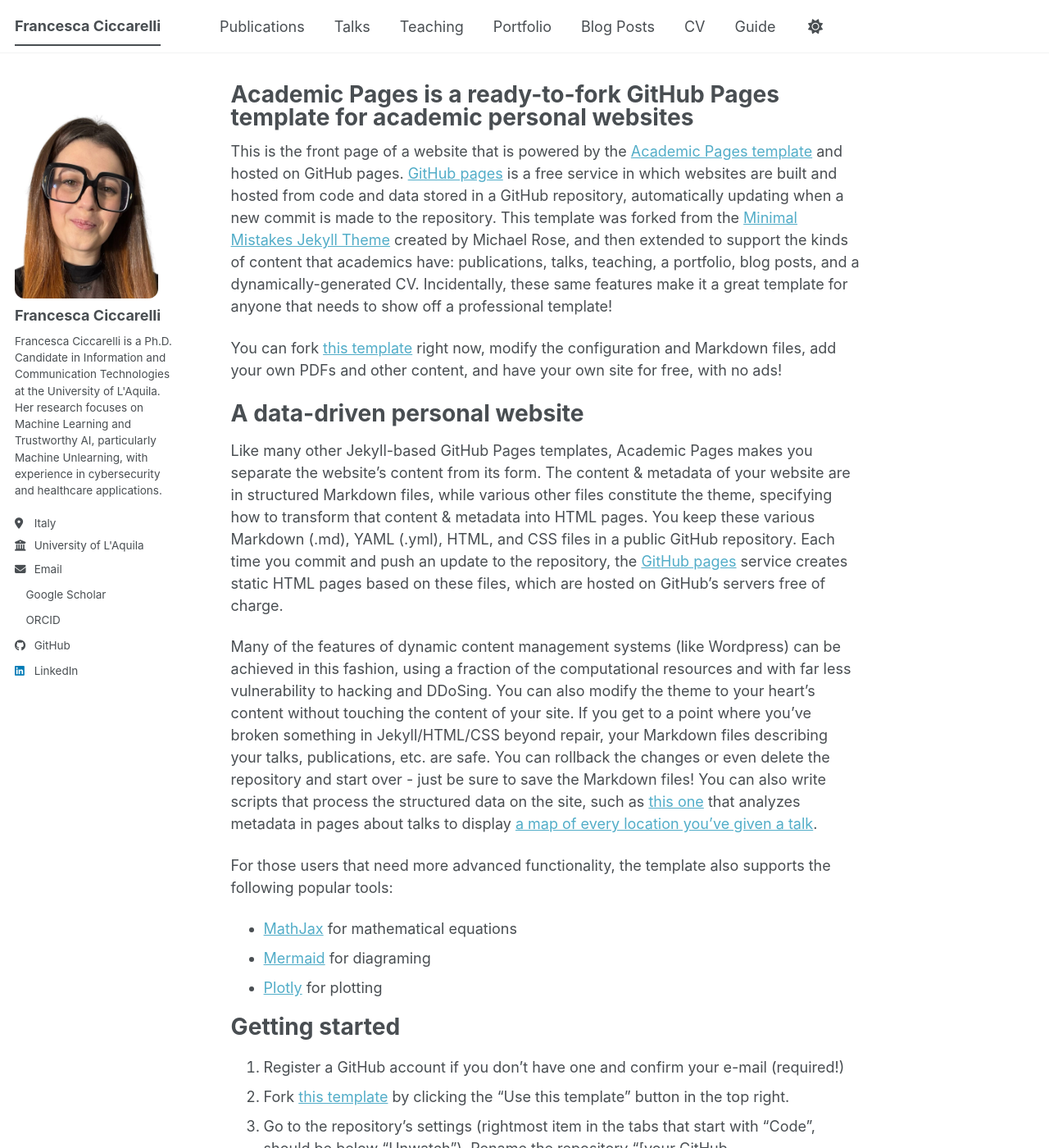
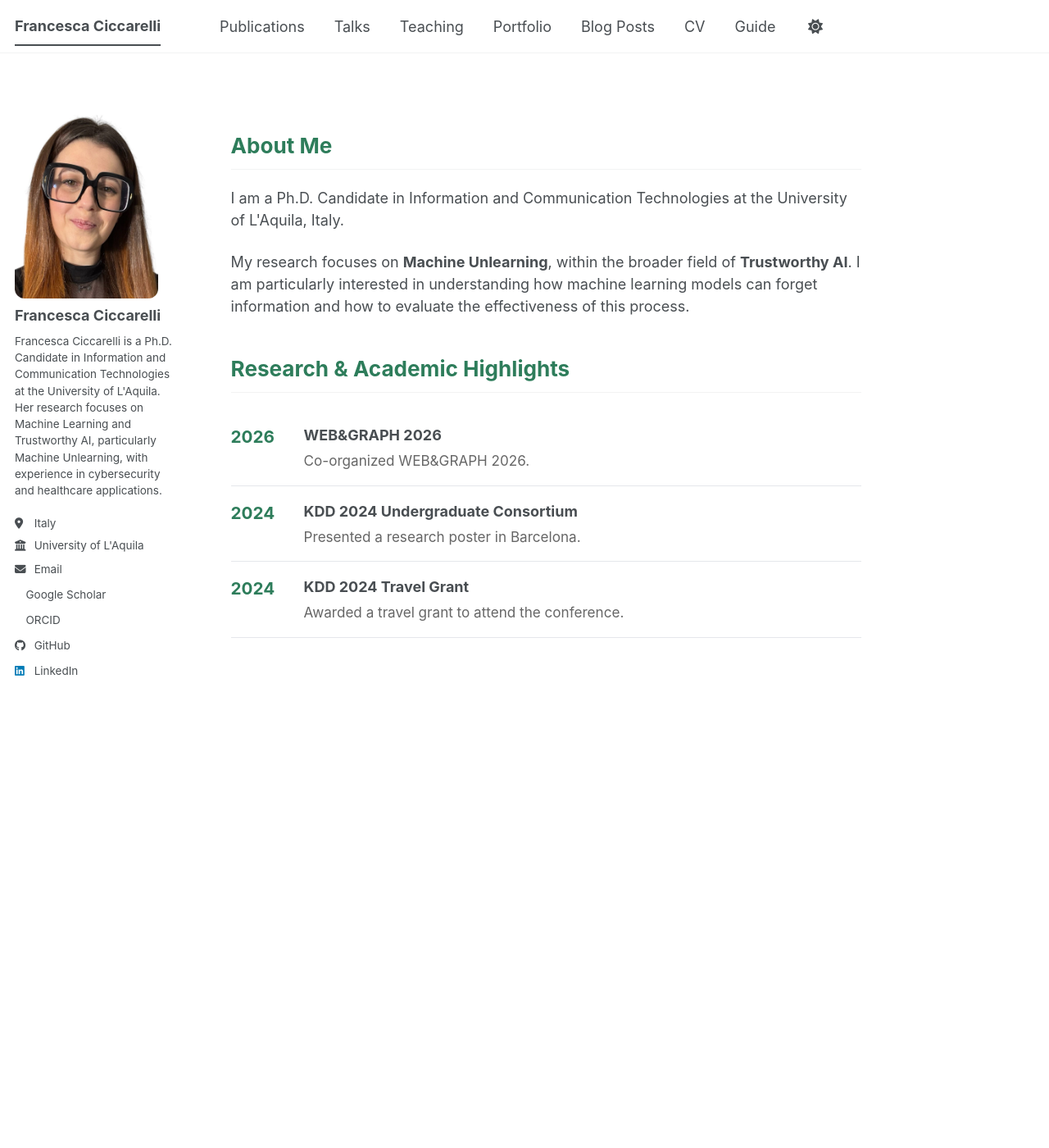
Before and after one commit to francescaciccarelli/francescaciccarelli.github.io, a Jekyll site: the page built from _pages/about.md, in a window 1280 px wide and 1400 px high. Shown: the whole window at 82% size. Built offline with Jekyll 4.4.1, drawn with Linux system fonts in a browser that asks for light colours; a style sheet for code colours, icons or effects is not loaded; some of the changed text lies outside the part shown.

Commit message:
Update about.md

```diff
--- a/_pages/about.md
+++ b/_pages/about.md
@@ -1,56 +1,98 @@
 ---
 permalink: /
-title: "Academic Pages is a ready-to-fork GitHub Pages template for academic personal websites"
+title: ""
 author_profile: true
 redirect_from:
   - /about/
   - /about.html
 ---
 
-This is the front page of a website that is powered by the [Academic Pages template](https://github.com/academicpages/academicpages.github.io) and hosted on GitHub pages. [GitHub pages](https://pages.github.com) is a free service in which websites are built and hosted from code and data stored in a GitHub repository, automatically updating when a new commit is made to the repository. This template was forked from the [Minimal Mistakes Jekyll Theme](https://mmistakes.github.io/minimal-mistakes/) created by Michael Rose, and then extended to support the kinds of content that academics have: publications, talks, teaching, a portfolio, blog posts, and a dynamically-generated CV. Incidentally, these same features make it a great template for anyone that needs to show off a professional template!
+<style>
+.home-section-title {
+  color: #2E7D5B;
+  font-size: 1.45em;
+  font-weight: 700;
+  margin-top: 1.8em;
+  margin-bottom: 0.8em;
+}
 
- You can fork [this template](https://github.com/academicpages/academicpages.github.io) right now, modify the configuration and Markdown files, add your own PDFs and other content, and have your own site for free, with no ads!
+.home-highlights {
+  margin-top: 20px;
+}
 
-A data-driven personal website
-======
-Like many other Jekyll-based GitHub Pages templates, Academic Pages makes you separate the website's content from its form. The content & metadata of your website are in structured Markdown files, while various other files constitute the theme, specifying how to transform that content & metadata into HTML pages. You keep these various Markdown (.md), YAML (.yml), HTML, and CSS files in a public GitHub repository. Each time you commit and push an update to the repository, the [GitHub pages](https://pages.github.com/) service creates static HTML pages based on these files, which are hosted on GitHub's servers free of charge.
+.home-highlight {
+  display: flex;
+  gap: 24px;
+  padding: 17px 0;
+  border-bottom: 1px solid #e5e7eb;
+}
 
-Many of the features of dynamic content management systems (like Wordpress) can be achieved in this fashion, using a fraction of the computational resources and with far less vulnerability to hacking and DDoSing. You can also modify the theme to your heart's content without touching the content of your site. If you get to a point where you've broken something in Jekyll/HTML/CSS beyond repair, your Markdown files describing your talks, publications, etc. are safe. You can rollback the changes or even delete the repository and start over - just be sure to save the Markdown files! You can also write scripts that process the structured data on the site, such as [this one](https://github.com/academicpages/academicpages.github.io/blob/master/talkmap.ipynb) that analyzes metadata in pages about talks to display [a map of every location you've given a talk](https://academicpages.github.io/talkmap.html).
+.home-highlight-year {
+  flex: 0 0 65px;
+  color: #2E7D5B;
+  font-size: 1.15em;
+  font-weight: 700;
+}
 
-For those users that need more advanced functionality, the template also supports the following popular tools:
-- [MathJax](https://www.mathjax.org/) for mathematical equations
-- [Mermaid](https://mermaid.js.org/) for diagraming
-- [Plotly](https://plotly.com/javascript/) for plotting
+.home-highlight-content {
+  flex: 1;
+  min-width: 0;
+}
 
-Getting started
-======
-1. Register a GitHub account if you don't have one and confirm your e-mail (required!)
-1. Fork [this template](https://github.com/academicpages/academicpages.github.io) by clicking the "Use this template" button in the top right.
-1. Go to the repository's settings (rightmost item in the tabs that start with "Code", should be below "Unwatch"). Rename the repository "[your GitHub username].github.io", which will also be your website's URL.
-1. Set site-wide configuration and create content & metadata (see below -- also see [this set of diffs](https://archive.is/3TPas) showing what files were changed to set up [an example site](https://getorg-testacct.github.io) for a user with the username "getorg-testacct")
-1. Upload any files (like PDFs, .zip files, etc.) to the files/ directory. They will appear at https://[your GitHub username].github.io/files/example.pdf.
-1. Check status by going to the repository settings, in the "GitHub pages" section
+.home-highlight-content strong {
+  display: block;
+  margin-bottom: 5px;
+}
 
-Site-wide configuration
-------
-The main configuration file for the site is in the base directory in [_config.yml](https://github.com/academicpages/academicpages.github.io/blob/master/_config.yml), which defines the content in the sidebars and other site-wide features. You will need to replace the default variables with ones about yourself and your site's github repository. The configuration file for the top menu is in [_data/navigation.yml](https://github.com/academicpages/academicpages.github.io/blob/master/_data/navigation.yml). For example, if you don't have a portfolio or blog posts, you can remove those items from that navigation.yml file to remove them from the header.
+.home-highlight-content p {
+  margin: 0;
+  color: #666;
+  font-size: 0.95em;
+  line-height: 1.5;
+}
+</style>
 
-Create content & metadata
-------
-For site content, there is one Markdown file for each type of content, which are stored in directories like _publications, _talks, _posts, _teaching, or _pages. For example, each talk is a Markdown file in the [_talks directory](https://github.com/academicpages/academicpages.github.io/tree/master/_talks). At the top of each Markdown file is structured data in YAML about the talk, which the theme will parse to do lots of cool stuff. The same structured data about a talk is used to generate the list of talks on the [Talks page](https://academicpages.github.io/talks), each [individual page](https://academicpages.github.io/talks/2012-03-01-talk-1) for specific talks, the talks section for the [CV page](https://academicpages.github.io/cv), and the [map of places you've given a talk](https://academicpages.github.io/talkmap.html) (if you run this [python file](https://github.com/academicpages/academicpages.github.io/blob/master/talkmap.py) or [Jupyter notebook](https://github.com/academicpages/academicpages.github.io/blob/master/talkmap.ipynb), which creates the HTML for the map based on the contents of the _talks directory).
+<h2 class="home-section-title">About Me</h2>
 
-**Markdown generator**
+<p>
+I am a Ph.D. Candidate in Information and Communication
+Technologies at the University of L'Aquila, Italy.
+</p>
 
-The repository includes [a set of Jupyter notebooks](https://github.com/academicpages/academicpages.github.io/tree/master/markdown_generator
-) that converts a CSV containing structured data about talks or presentations into individual Markdown files that will be properly formatted for the Academic Pages template. The sample CSVs in that directory are the ones I used to create my own personal website at stuartgeiger.com. My usual workflow is that I keep a spreadsheet of my publications and talks, then run the code in these notebooks to generate the Markdown files, then commit and push them to the GitHub repository.
+<p>
+My research focuses on <strong>Machine Unlearning</strong>,
+within the broader field of <strong>Trustworthy AI</strong>.
+I am particularly interested in understanding how machine
+learning models can forget information and how to evaluate
+the effectiveness of this process.
+</p>
 
-How to edit your site's GitHub repository
-------
-Many people use a git client to create files on their local computer and then push them to GitHub's servers. If you are not familiar with git, you can directly edit these configuration and Markdown files directly in the github.com interface. Navigate to a file (like [this one](https://github.com/academicpages/academicpages.github.io/blob/master/_talks/2012-03-01-talk-1.md) and click the pencil icon in the top right of the content preview (to the right of the "Raw | Blame | History" buttons). You can delete a file by clicking the trashcan icon to the right of the pencil icon. You can also create new files or upload files by navigating to a directory and clicking the "Create new file" or "Upload files" buttons.
+<h2 class="home-section-title">Research &amp; Academic Highlights</h2>
 
-Example: editing a Markdown file for a talk
-![Editing a Markdown file for a talk](/images/editing-talk.png)
+<div class="home-highlights">
 
-For more info
-------
-More info about configuring Academic Pages can be found in [the guide](https://academicpages.github.io/markdown/), the [growing wiki](https://github.com/academicpages/academicpages.github.io/wiki), and you can always [ask a question on GitHub](https://github.com/academicpages/academicpages.github.io/discussions). The [guides for the Minimal Mistakes theme](https://mmistakes.github.io/minimal-mistakes/docs/configuration/) (which this theme was forked from) might also be helpful.
+  <div class="home-highlight">
+    <div class="home-highlight-year">2026</div>
+    <div class="home-highlight-content">
+      <strong>WEB&amp;GRAPH 2026</strong>
+      <p>Co-organized WEB&amp;GRAPH 2026.</p>
+    </div>
+  </div>
+
+  <div class="home-highlight">
+    <div class="home-highlight-year">2024</div>
+    <div class="home-highlight-content">
+      <strong>KDD 2024 Undergraduate Consortium</strong>
+      <p>Presented a research poster in Barcelona.</p>
+    </div>
+  </div>
+
+  <div class="home-highlight">
+    <div class="home-highlight-year">2024</div>
+    <div class="home-highlight-content">
+      <strong>KDD 2024 Travel Grant</strong>
+      <p>Awarded a travel grant to attend the conference.</p>
+    </div>
+  </div>
+
+</div>
```
